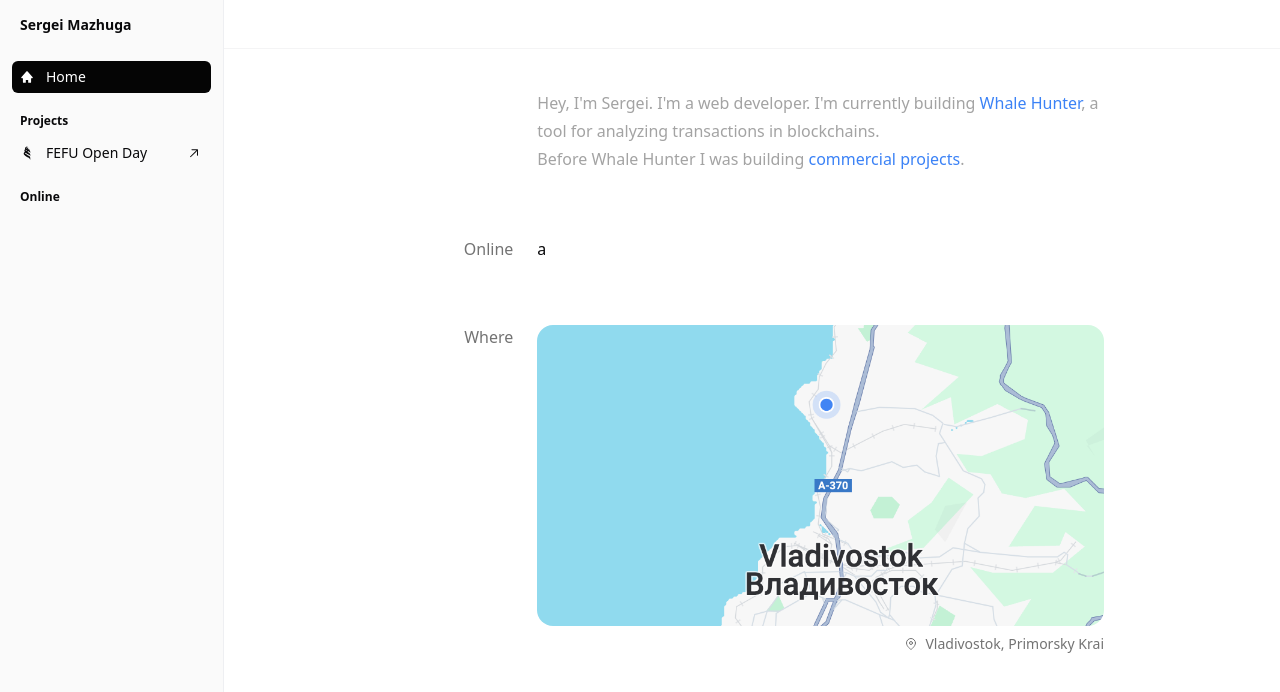
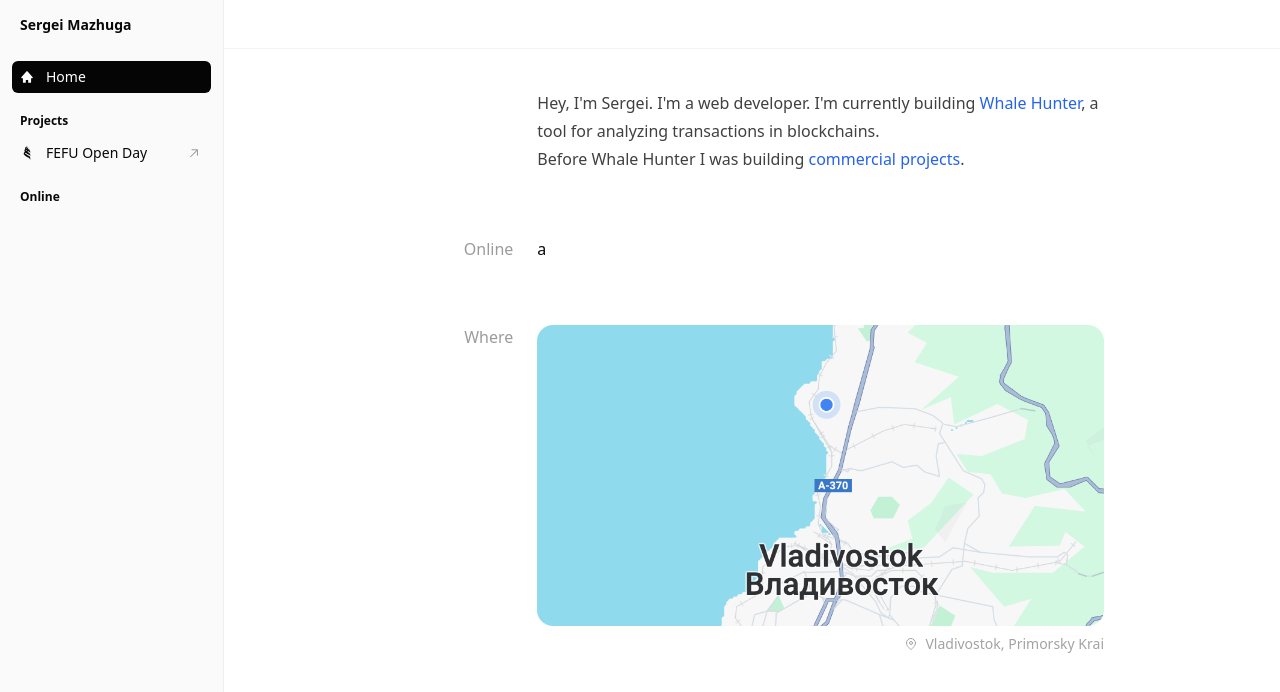
Before and after one commit to mazhugasergei/sergOS, a Next.js app: page / in a window 1280 px wide. Shown: the top 692 px of the page. Built offline with nearby package versions, Linux system fonts and the light colour scheme.

Commit message:
Update white theme

```diff
--- a/app/page.tsx
+++ b/app/page.tsx
@@ -3,7 +3,7 @@ import Section from "@/components/Section"
 import Image from "next/image"
 
 export default function Home() {
-  const paragraphStyles = "leading-[1.75] text-[#a3a3a3]"
+  const paragraphStyles = "leading-[1.75] text-[#404040] dark:text-[#a3a3a3]"
 
   return (
     <div className="space-y-[4rem]">
@@ -26,7 +26,7 @@ export default function Home() {
       </Section>
       <Section title="Where">
         <Image src="/map.png" alt="map" width={567} height={567} className="rounded-2xl" />
-        <div className="flex items-center justify-end gap-2 text-sm text-[#737373] mt-2">
+        <div className="flex items-center justify-end gap-2 text-sm text-[#a3a3a3] dark:text-[#737373] mt-2">
           <svg
             width="12"
             height="12"
--- a/components/ExternalLink.tsx
+++ b/components/ExternalLink.tsx
@@ -2,7 +2,7 @@ import Link from "next/link"
 
 export default ({ href, children }: { href: string; children: React.ReactNode }) => {
   return (
-    <Link {...{ href }} target="_blank" className="text-[#3b82f6] hover:underline">
+    <Link {...{ href }} target="_blank" className="text-[#2563eb] dark:text-[#3b82f6] hover:underline">
       {children}
     </Link>
   )
--- a/components/Nav.tsx
+++ b/components/Nav.tsx
@@ -96,6 +96,7 @@ const LinkArrow = () => {
         <path
           d="M9.00195 6.32617V0.824219C9.00195 0.490234 8.79102 0.267578 8.45117 0.267578L2.94922 0.279297C2.62109 0.279297 2.41016 0.519531 2.41016 0.794922C2.41016 1.07031 2.65039 1.30469 2.92578 1.30469H4.66602L7.45508 1.19922L6.39453 2.13672L1.16211 7.38086C1.05664 7.48633 0.998047 7.61523 0.998047 7.73828C0.998047 8.01367 1.24414 8.27734 1.53125 8.27734C1.66602 8.27734 1.78906 8.22461 1.89453 8.11914L7.13281 2.875L8.07617 1.81445L7.96484 4.48047V6.34961C7.96484 6.61914 8.19922 6.86523 8.48633 6.86523C8.76172 6.86523 9.00195 6.63672 9.00195 6.32617Z"
           fill="currentColor"
+          className="fill-[#9b9b9b] dark:fill-primary"
         />
       </svg>
     </span>
--- a/components/Section.tsx
+++ b/components/Section.tsx
@@ -1,7 +1,9 @@
 export default ({ title, children }: { title?: string; children: React.ReactNode }) => {
   return (
     <section className="grid max-md:flex-col gap-6 md:grid-cols-[1fr_5fr]">
-      <h4 className="max-md:text-lg max-md:font-bold md:text-[#737373] md:justify-self-end">{title}</h4>
+      <h4 className="max-md:text-lg max-md:font-bold md:text-[#9B9B9B] md:dark:text-[#737373] md:justify-self-end">
+        {title}
+      </h4>
       <div>{children}</div>
     </section>
   )
```
